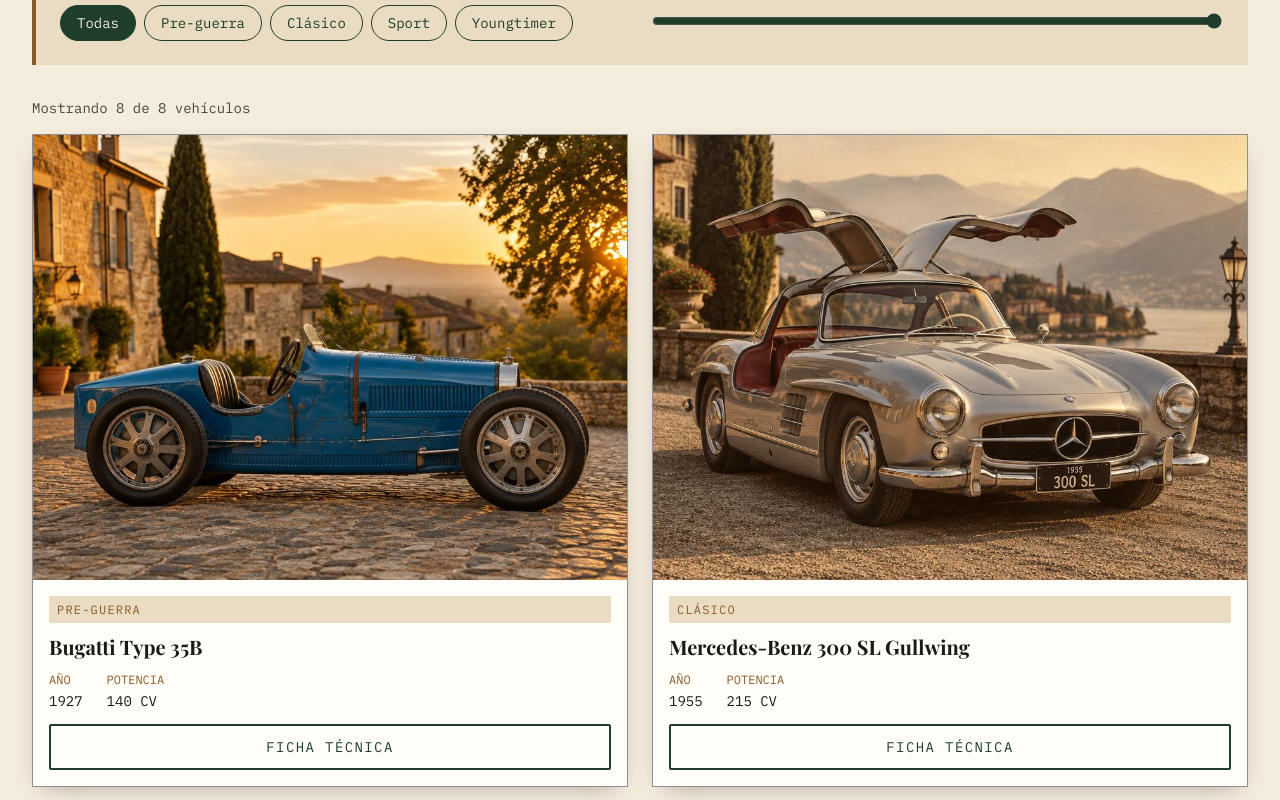
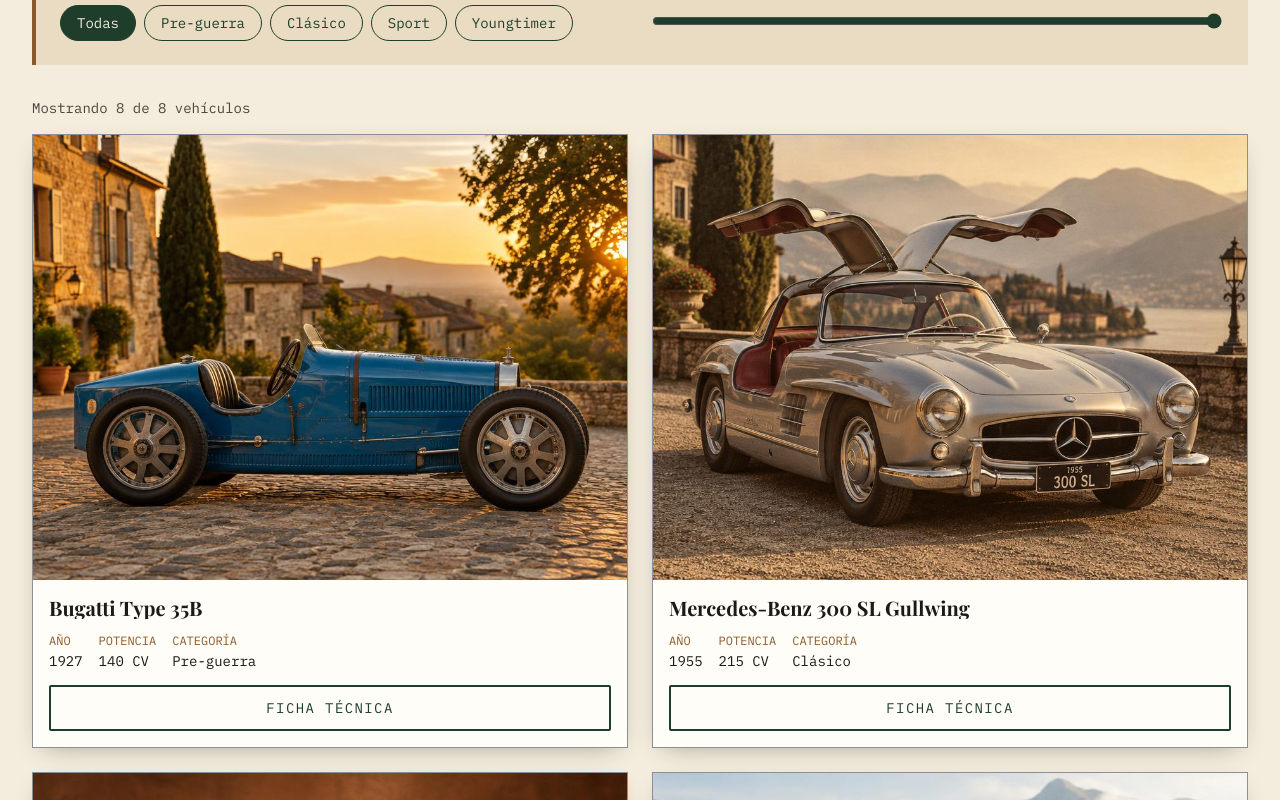
Before and after one commit to donivanovich/RallyClassicMotors, an Angular app: page /catalogo in a window 1280 px wide. Shown: the part 420-1220 px from the top of the page. Built offline with nearby package versions, Linux system fonts and the light colour scheme.

Commit message:
style: vehicules card refractor

```diff
--- a/src/app/pages/catalog/catalog.html
+++ b/src/app/pages/catalog/catalog.html
@@ -36,11 +36,11 @@
       <article class="card">
         <img class="card__image" [src]="v.image" [alt]="v.alt" loading="lazy" width="944" height="704">
         <div class="card__body">
-          <span class="badge">{{ v.category }}</span>
-          <h2 class="card__title">{{ v.brand }} {{ v.model }}</h2>
+          <h2 class="card__title" [title]="v.brand + ' ' + v.model">{{ v.brand }} {{ v.model }}</h2>
           <dl class="card__specs">
             <div class="card__spec"><dt>Año</dt><dd>{{ v.year }}</dd></div>
             <div class="card__spec"><dt>Potencia</dt><dd>{{ v.power }} CV</dd></div>
+            <div class="card__spec"><dt>Categoría</dt><dd>{{ v.category }}</dd></div>
           </dl>
           <button type="button" class="button button--outline" (click)="open(v)">Ficha técnica</button>
         </div>
--- a/src/app/pages/catalog/catalog.scss
+++ b/src/app/pages/catalog/catalog.scss
@@ -77,6 +77,7 @@
 .card {
   display: flex;
   flex-direction: column;
+  min-width: 0;
   background: $color-white;
   border: $border-thin;
   box-shadow: $shadow-card;
@@ -85,8 +86,14 @@
   &:hover { transform: translateY(-4px); }
   &__image { aspect-ratio: 4 / 3; object-fit: cover; width: 100%; }
   &__body { display: flex; flex-direction: column; gap: $space-3; padding: $space-4; flex: 1; }
-  &__title { font-size: $font-size-lg; margin: 0; }
-  &__specs { display: flex; gap: $space-6; margin: 0 0 auto; font-family: $font-mono; font-size: $font-size-sm; }
+  &__title {
+    font-size: $font-size-lg;
+    margin: 0;
+    white-space: nowrap;
+    overflow: hidden;
+    text-overflow: ellipsis;
+  }
+  &__specs { display: flex; gap: $space-4; margin: 0 0 auto; font-family: $font-mono; font-size: $font-size-sm; }
   &__spec dt { color: $color-leather; text-transform: uppercase; font-size: $font-size-xs; }
   &__spec dd { margin: 0; }
 
```
